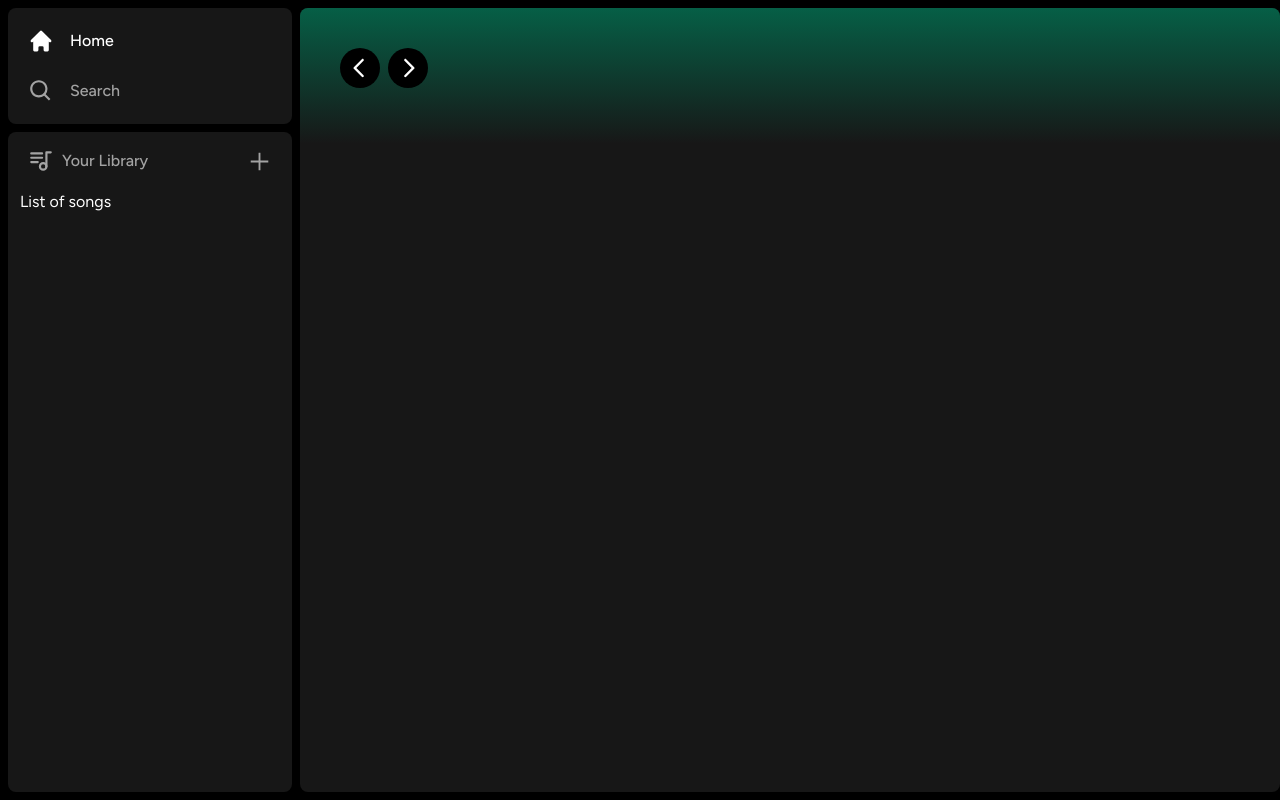
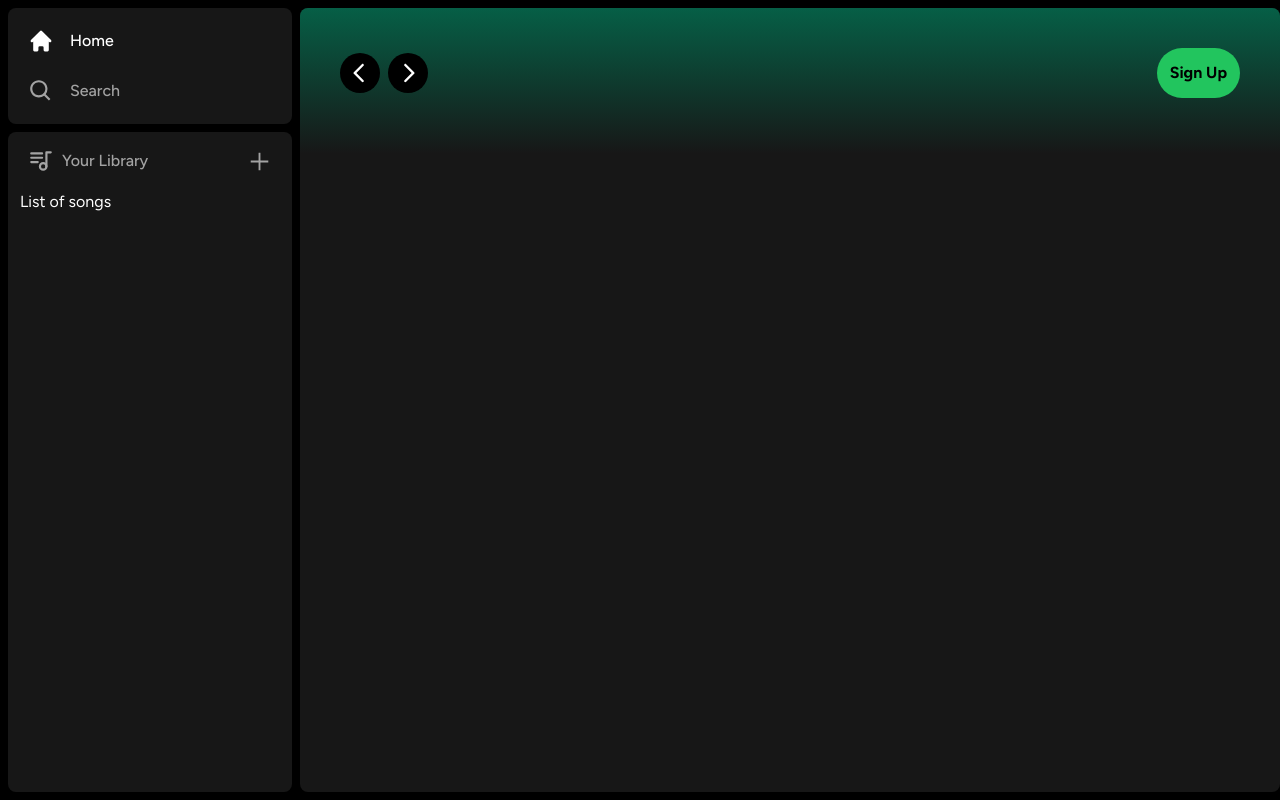
Before and after one commit to jon-jc/music-player, a Next.js app: page / in a window 1280 px wide. Built offline with nearby package versions, Linux system fonts and the light colour scheme.

Commit message:
Add Sign Up button to Header component

```diff
--- /dev/null
+++ b/components/Button.tsx
@@ -0,0 +1,43 @@
+import { forwardRef } from "react";
+import { twMerge } from "tailwind-merge";
+
+export interface ButtonProps
+  extends React.ButtonHTMLAttributes<HTMLButtonElement> {}
+
+const Button = forwardRef<HTMLButtonElement, ButtonProps>(
+  ({ className, children, disabled, type = "button", ...props }, ref) => {
+    return (
+      <button
+        type={type}
+        className={twMerge(
+          `
+        w-full
+        rounded-full
+        bg-green-500
+        border
+        border-transparent
+        px-3
+        py-3
+        disabled:cursor-not-allowed
+        disabled:opacity-50
+        text-black
+        font-bold
+        hover:opacity-75
+        transition
+      `,
+          disabled && "opacity-75 cursor-not-allowed",
+          className
+        )}
+        disabled={disabled}
+        ref={ref}
+        {...props}
+      >
+        {children}
+      </button>
+    );
+  }
+);
+
+Button.displayName = "Button";
+
+export default Button;
--- a/components/Header.tsx
+++ b/components/Header.tsx
@@ -5,6 +5,7 @@
 import { HiHome } from "react-icons/hi";
 import { RxCaretLeft, RxCaretRight } from "react-icons/rx";
 import { twMerge } from "tailwind-merge";
+import Button from "./Button";
 
 interface HeaderProps {
   children: React.ReactNode;
@@ -30,7 +31,7 @@
             mb-4
             flex
             items-center
-            jusitfy-between
+            justify-between
         "
       >
         <div
@@ -91,6 +92,20 @@
             <BiSearch size={30} className="text-black" />
           </button>
         </div>
+        <div
+          className="
+            flex
+            justify-between
+            items-center
+            gap-x-4
+        "
+        >
+          <>
+            <div>
+              <Button>Sign Up</Button>
+            </div>
+          </>
+        </div>
       </div>
     </div>
   );
```
